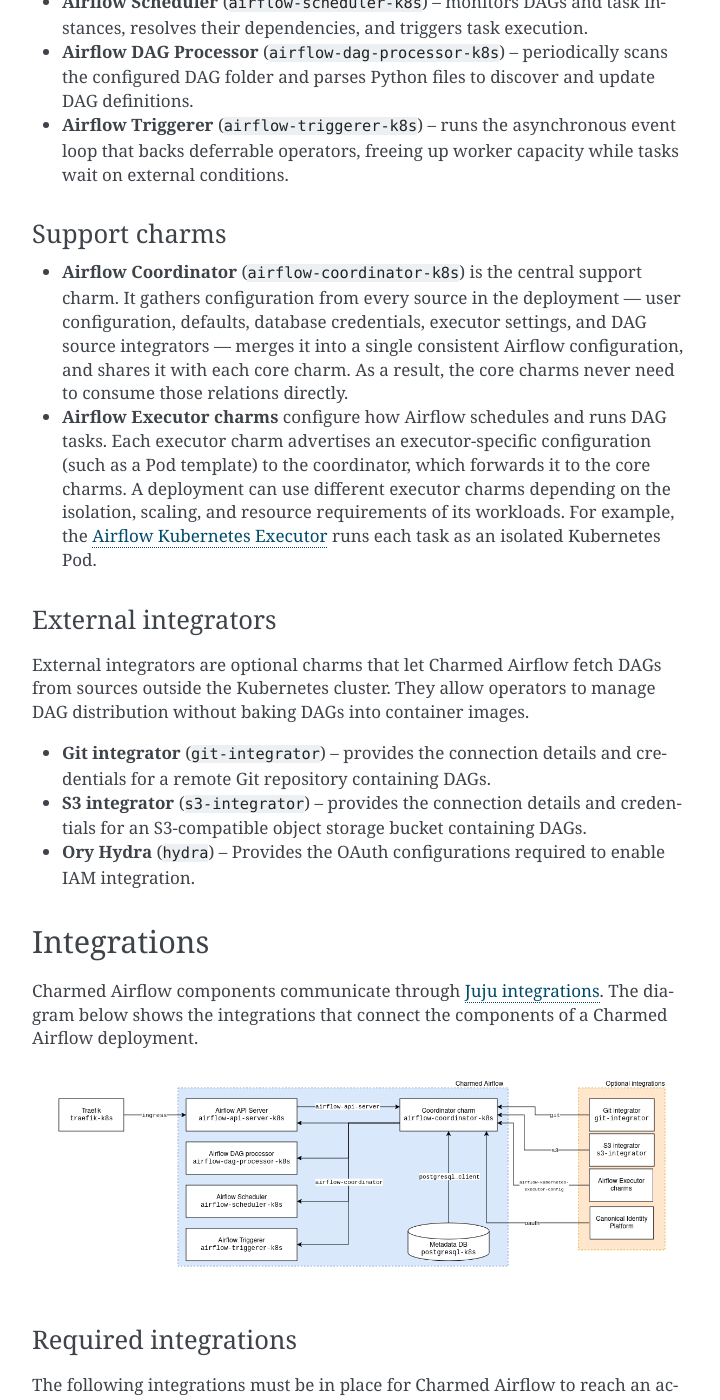
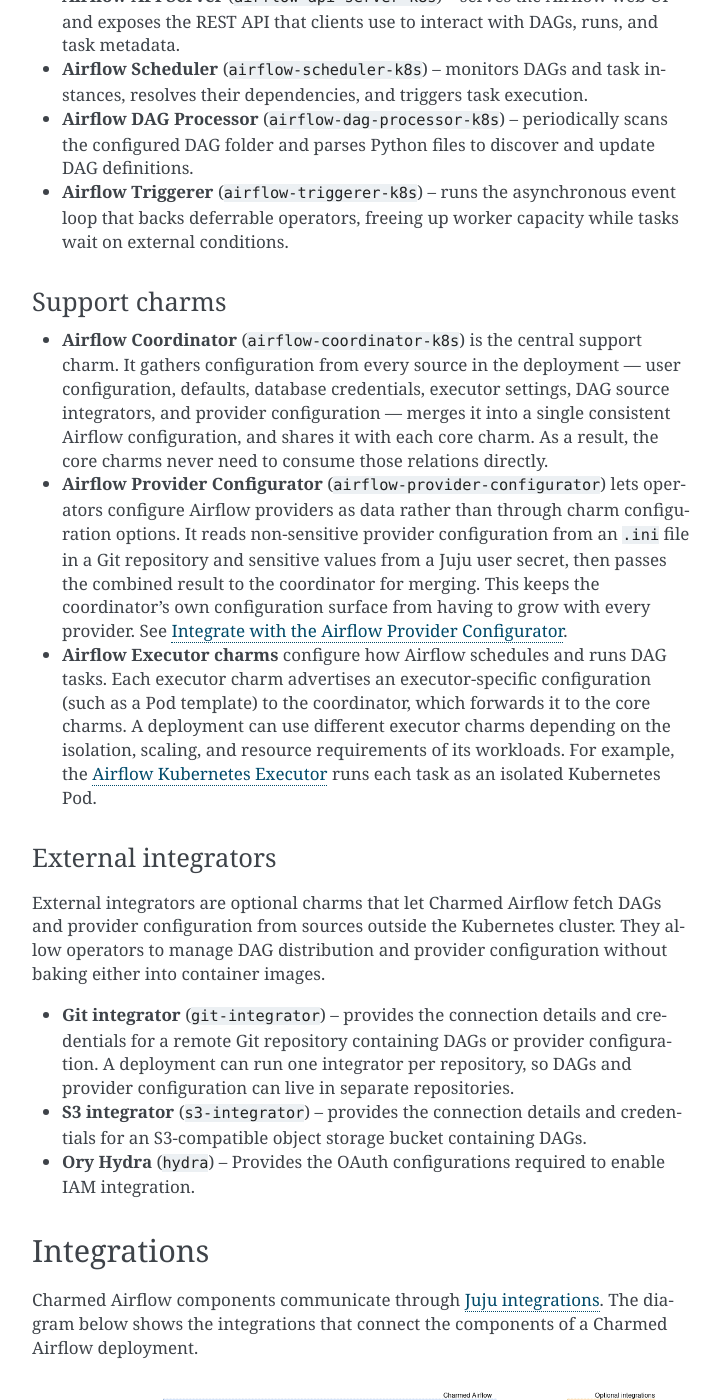
Before and after one commit to canonical/charmed-airflow-documentation, a Sphinx documentation site: the page built from docs/explanation/architecture-overview.rst, in a window 1280 px wide and 1400 px high, scrolled down 1640 px. Shown: the whole window, without its empty margins (388-1108 px from the left). Built offline with Sphinx 7.4.7, drawn with Linux system fonts in a browser that asks for light colours; some of the changed text lies outside the part shown.

Commit message:
Describe the Airflow Provider Configurator in the architecture overview

```diff
--- a/docs/explanation/architecture-overview.rst
+++ b/docs/explanation/architecture-overview.rst
@@ -66,10 +66,19 @@
 
 * **Airflow Coordinator** (``airflow-coordinator-k8s``) is the central support
   charm. It gathers configuration from every source in the deployment — user
-  configuration, defaults, database credentials, executor settings, and DAG
-  source integrators — merges it into a single consistent Airflow
-  configuration, and shares it with each core charm. As a result, the core
-  charms never need to consume those relations directly.
+  configuration, defaults, database credentials, executor settings, DAG
+  source integrators, and provider configuration — merges it into a single
+  consistent Airflow configuration, and shares it with each core charm. As a
+  result, the core charms never need to consume those relations directly.
+
+* **Airflow Provider Configurator** (``airflow-provider-configurator``) lets
+  operators configure Airflow providers as data rather than through charm
+  configuration options. It reads non-sensitive provider configuration from an
+  ``.ini`` file in a Git repository and sensitive values from a Juju user
+  secret, then passes the combined result to the coordinator for merging. This
+  keeps the coordinator's own configuration surface from having to grow with
+  every provider. See
+  :doc:`Integrate with the Airflow Provider Configurator </how-to/integrate/provider-configurator>`.
 
 * **Airflow Executor charms** configure how Airflow schedules and runs DAG
   tasks. Each executor charm advertises an executor-specific configuration
@@ -83,11 +92,14 @@
 ~~~~~~~~~~~~~~~~~~~~
 
 External integrators are optional charms that let Charmed Airflow fetch DAGs
-from sources outside the Kubernetes cluster. They allow operators to manage
-DAG distribution without baking DAGs into container images.
+and provider configuration from sources outside the Kubernetes cluster. They
+allow operators to manage DAG distribution and provider configuration without
+baking either into container images.
 
 * **Git integrator** (``git-integrator``) – provides the connection details
-  and credentials for a remote Git repository containing DAGs.
+  and credentials for a remote Git repository containing DAGs or provider
+  configuration. A deployment can run one integrator per repository, so DAGs
+  and provider configuration can live in separate repositories.
 * **S3 integrator** (``s3-integrator``) – provides the connection details and
   credentials for an S3-compatible object storage bucket containing DAGs.
 * **Ory Hydra** (``hydra``) – Provides the OAuth configurations required to enable
@@ -127,8 +139,13 @@
 * ``airflow-kubernetes-executor-config`` – used by the coordinator to collect
   the configuration required by the Kubernetes executor, including the Pod
   template applied when tasks are scheduled as Kubernetes Pods.
+* ``airflow-provider-configuration`` – used by the coordinator to collect
+  provider configuration from the Provider Configurator, which it merges into
+  the shared Airflow configuration.
 * ``git`` – used by the coordinator to collect the connection information
-  required to fetch DAGs from a Git repository, through the Git integrator.
+  required to fetch DAGs from a Git repository, and by the Provider
+  Configurator to fetch its provider configuration file, through the Git
+  integrator.
 * ``ingress`` – used by the API server to obtain a proxied, externally
   reachable endpoint from ``traefik-k8s``.
 * ``s3`` – used by the coordinator to collect the connection information
```
Also changed, not shown: docs/images/architecture-overview.png, docs/images/integrations.png.
